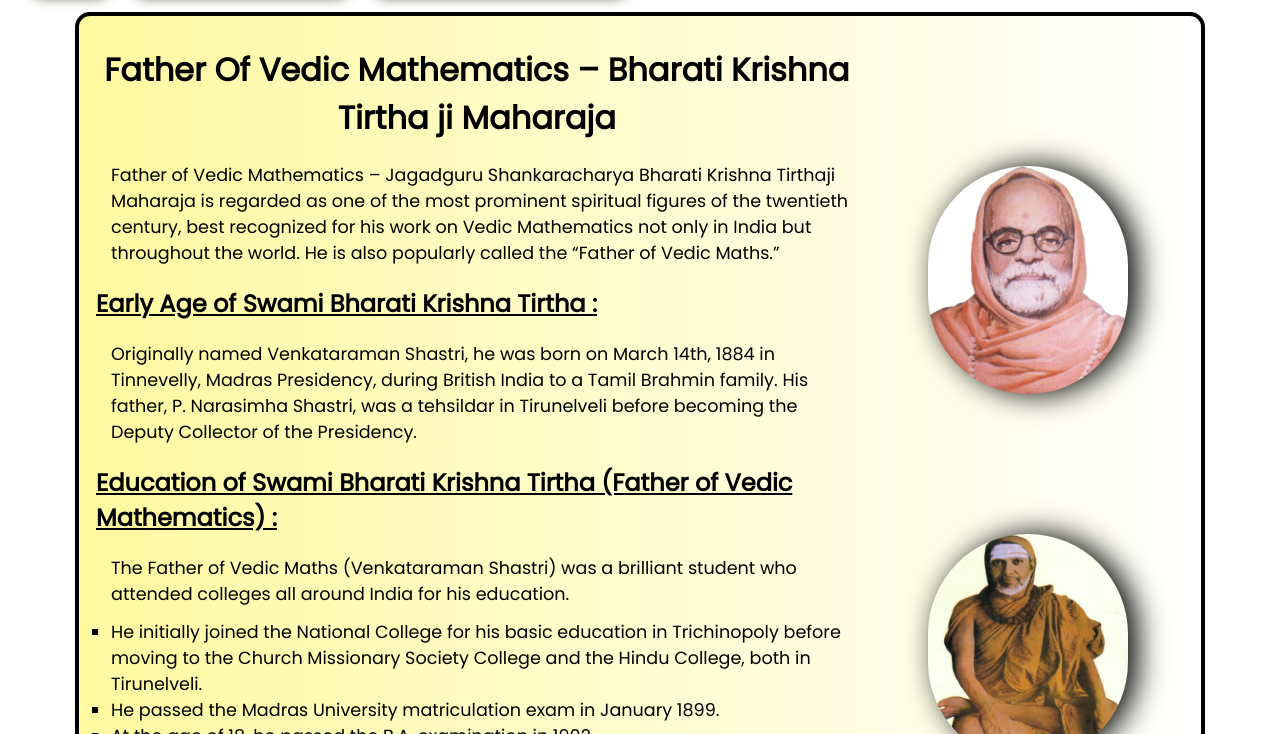
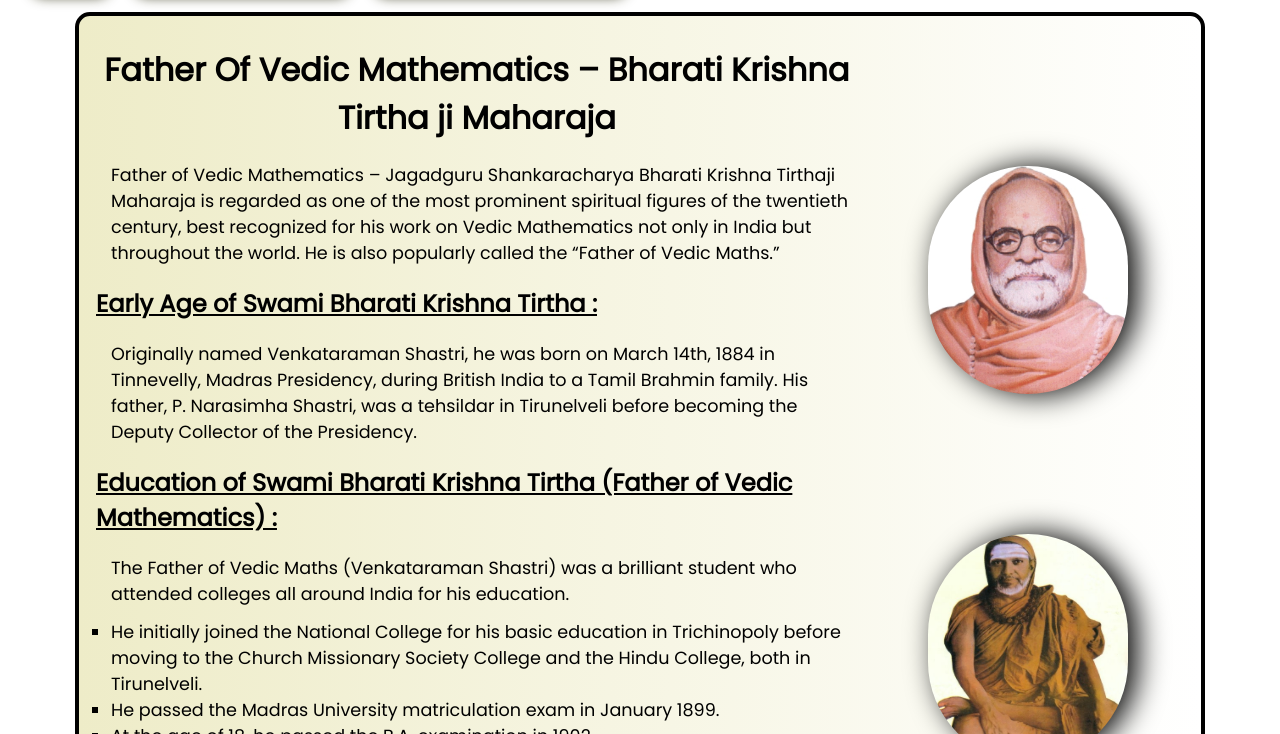
Before and after one commit to VinuCoder/vedic-math-project, a plain HTML site: page html/father.html in a window 1280 px wide. Shown: the part 66-800 px from the top of the page. Drawn offline with Linux system fonts and the light colour scheme.

Commit message:
update 3

```diff
--- a/style/father.css
+++ b/style/father.css
@@ -13,7 +13,7 @@
     margin-bottom: 12px;
     padding: 17px;
     padding-top: 30px;
-    background: linear-gradient(to right, rgb(255 249 160), transparent);
+    background: linear-gradient(to right, rgb(238, 236, 200), transparent);
     font-family: 'Poppins', sans-serif;
 }
 .intro_left{
```
